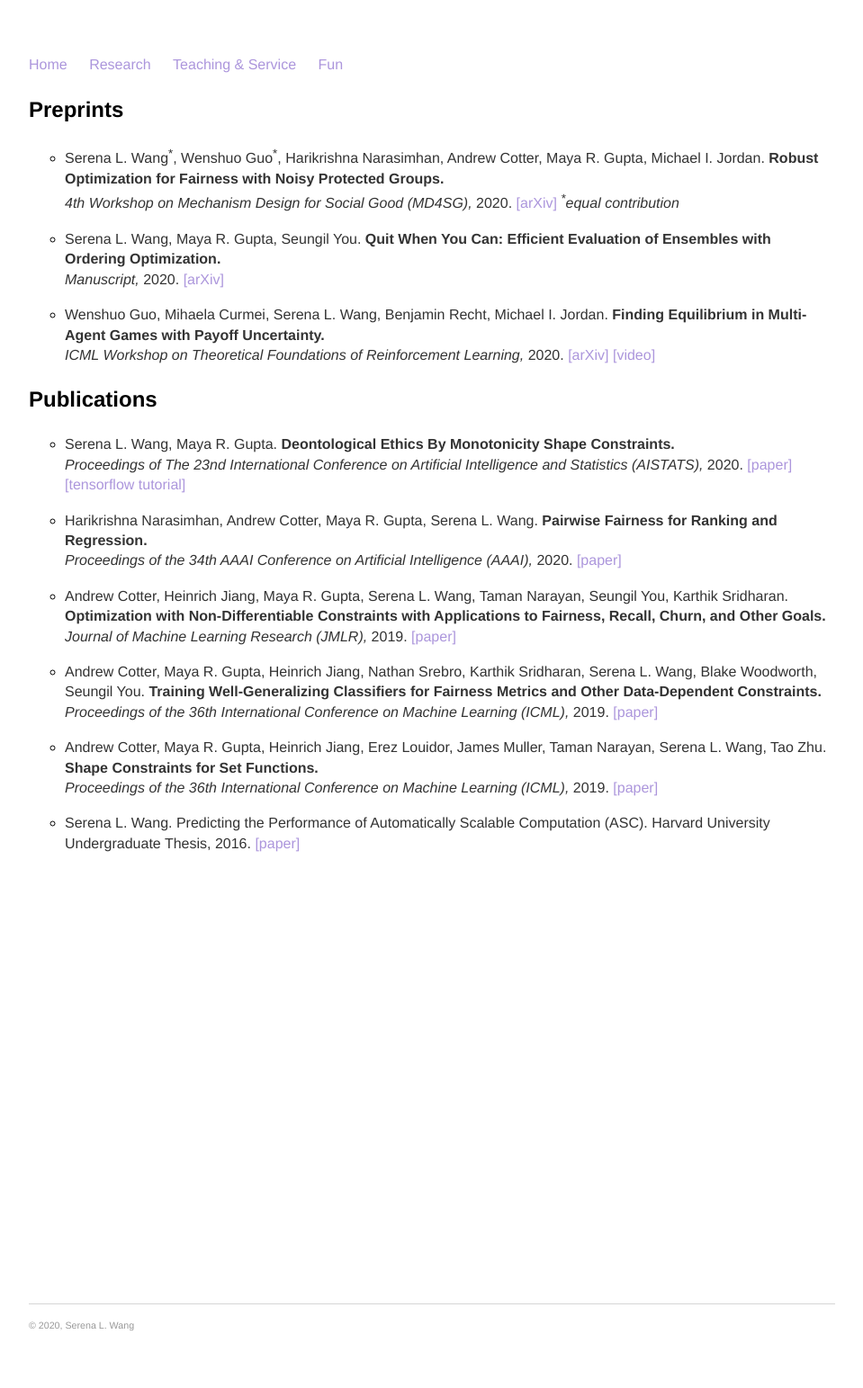
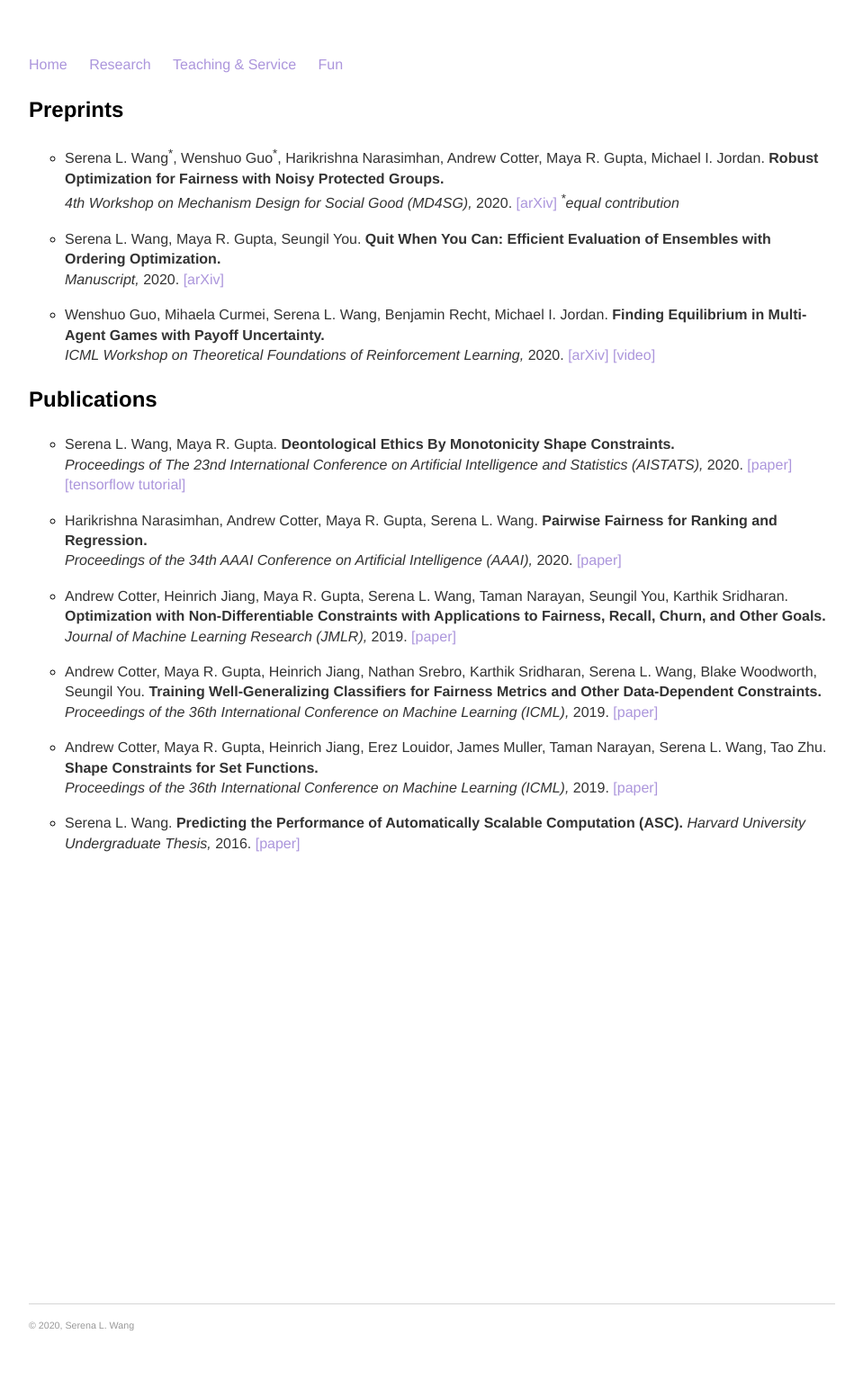
Before and after one commit to serenalwang/serenalwang.github.io, a Jekyll site: the page built from research.md, in a window 1280 px wide. Shown: the whole page at 90% size, without its empty margins (160-1119 px from the left). Built offline with Jekyll 4.4.1, drawn with Linux system fonts in a browser that asks for light colours.

Commit message:
formatting

```diff
--- a/research.md
+++ b/research.md
@@ -40,4 +40,4 @@ title: Research
 **Shape Constraints for Set Functions.**
 *Proceedings of the 36th International Conference on Machine Learning (ICML),* 2019. [[paper]](http://proceedings.mlr.press/v97/cotter19a/cotter19a.pdf)
 
-* Serena L. Wang. Predicting the Performance of Automatically Scalable Computation (ASC). Harvard University Undergraduate Thesis, 2016. [[paper]](https://dash.harvard.edu/handle/1/38811450)
+* Serena L. Wang. **Predicting the Performance of Automatically Scalable Computation (ASC).** *Harvard University Undergraduate Thesis,* 2016. [[paper]](https://dash.harvard.edu/handle/1/38811450)
```
